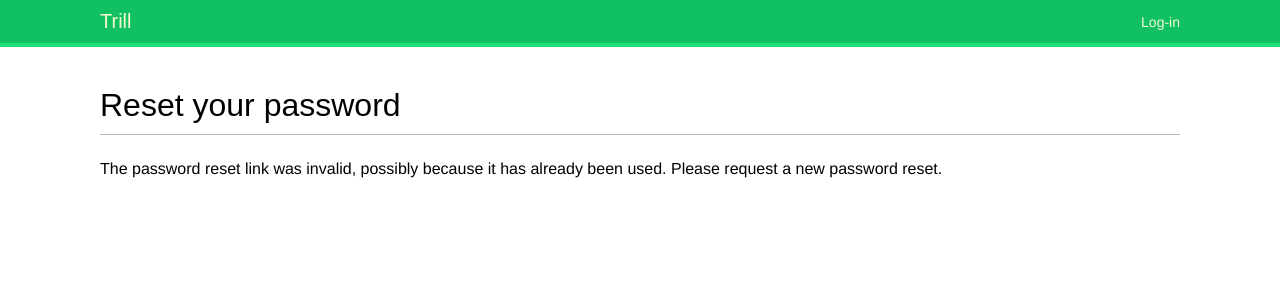
After one commit to OtuokereTobechukwu/trill, a Django app: page /account/reset/1/1/ in a window 1280 px wide. The commit adds this page. Shown: the top 300 px of the page. Run offline with Django 3.2, Linux system fonts and the light colour scheme; some web fonts are replaced.

Commit message:
Implemented password reset for users

```diff
--- a/account/templates/registration/login.html
+++ b/account/templates/registration/login.html
@@ -15,6 +15,7 @@
             <input type="hidden" name="next" value="{{ next }}"/>
             <p><input type="submit" value="Log-in"></p>
         </form>
+    <p><a href="{% url 'password_reset' %}">Forgotten your password?</a></p>
     </div>
 
 {% endblock %}
--- /dev/null
+++ b/account/templates/registration/password_reset_confirm.html
@@ -0,0 +1,16 @@
+{% extends "base.html" %}
+{% block title %}Reset your password{% endblock %}
+{% block content %}
+    <h1>Reset your password</h1>
+    {% if validlink %}
+        <p>Please enter your new password twice:</p>
+        <form method="post">
+            {{ form.as_p }}
+            {% csrf_token %}
+            <p><input type="submit" value="Change my password" /></p>
+        </form>
+    {% else %}
+        <p>The password reset link was invalid, possibly because it has
+        already been used. Please request a new password reset.</p>
+    {% endif %}
+{% endblock %}
--- /dev/null
+++ b/account/templates/registration/password_reset_email.html
@@ -0,0 +1,4 @@
+Someone asked for password reset for email {{ email }}. Follow the
+link below:
+{{ protocol }}://{{ domain }}{% url "password_reset_confirm" uidb64=uid token=token %}
+Your username, in case you've forgotten: {{ user.get_username }}
--- a/account/urls.py
+++ b/account/urls.py
@@ -7,5 +7,9 @@ urlpatterns = [
     path('login/', auth_views.LoginView.as_view(), name='login'),
     path('logout/', auth_views.LogoutView.as_view(), name='logout'),
     path('', views.dashboard, name='dashboard'),
+    path('password_reset/', auth_views.PasswordResetView.as_view(), name='password_reset'),
+    path('password_reset/done/', auth_views.PasswordResetDoneView.as_view(), name='password_reset_done'),
+    path('reset/<uidb64>/<token>/', auth_views.PasswordResetConfirmView.as_view(), name='password_reset_confirm'),
+    path('reset/done/', auth_views.PasswordResetCompleteView.as_view(), name='password_reset_complete'),
 
 ]
--- a/trill/settings.py
+++ b/trill/settings.py
@@ -128,3 +128,5 @@ STATIC_URL = '/static/'
 LOGIN_REDIRECT_URL = 'dashboard'
 LOGIN_URL = 'login'
 LOGOUT_URL = 'logout'
+
+EMAIL_BACKEND = 'django.core.mail.backends.console.EmailBackend'
```
Also changed, not shown: account/templates/registration/password_reset_complete.html (added, +14 -0 lines), account/templates/registration/password_reset_done.html (added, +10 -0 lines), account/templates/registration/password_reset_form.html (added, +14 -0 lines).
